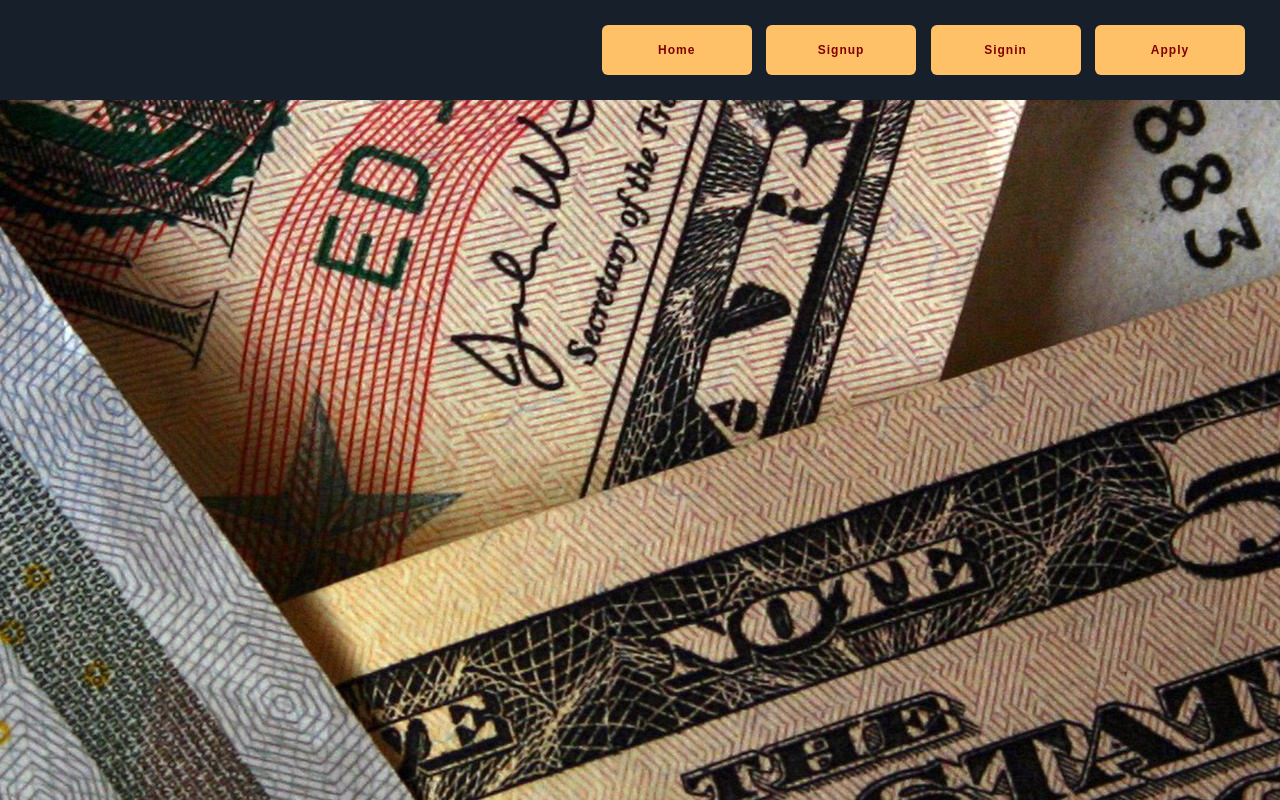
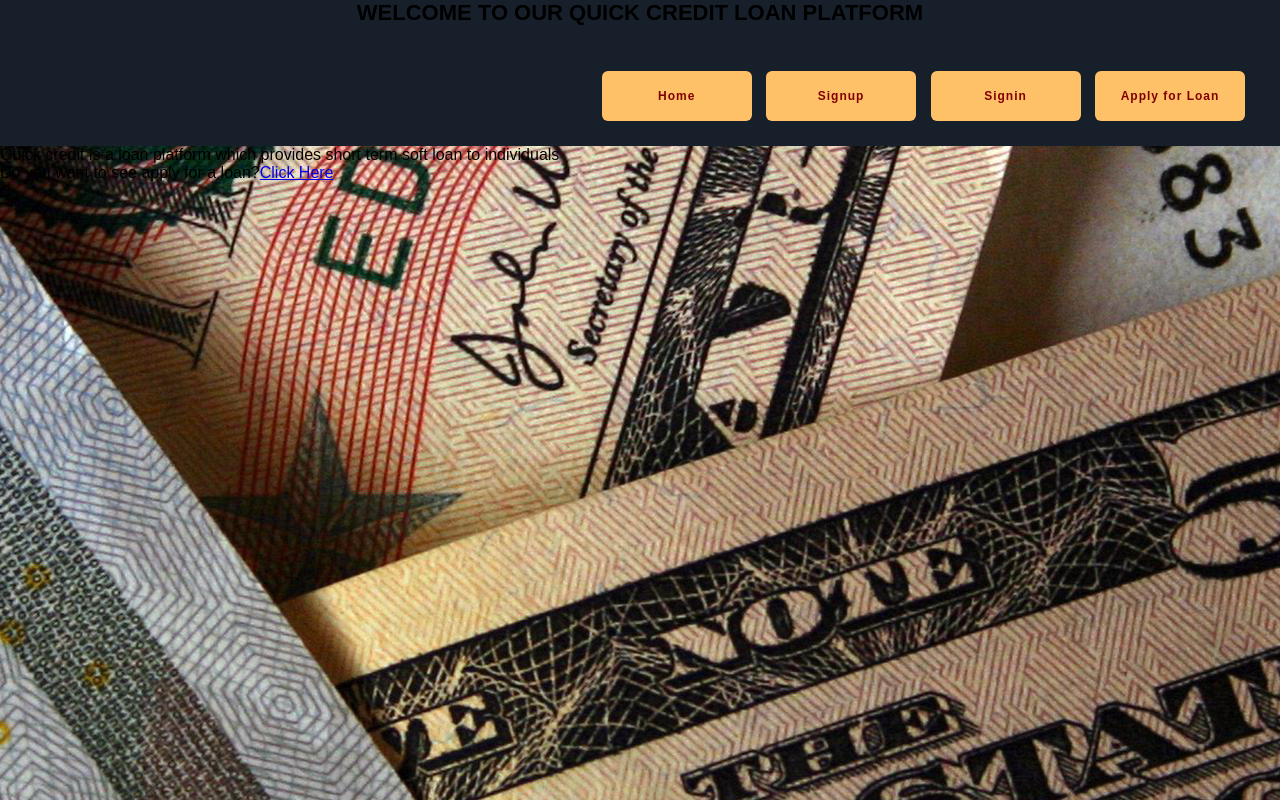
Before and after one commit to smugabekazi/quick-credit, a plain HTML site: page UI/homepage.html in a window 1280 px wide. Drawn offline with Linux system fonts and the light colour scheme.

Commit message:
ft-homepage-166030712

```diff
--- a/UI/homepage.html
+++ b/UI/homepage.html
@@ -11,20 +11,27 @@
         <div class="container-homepage">
 
                 <header>
+                  <h1 class="title">WELCOME TO OUR QUICK CREDIT LOAN PLATFORM </h1>
                     <nav class="nav">
                         <ul>
                           <li ><a class="active" href="homepage.html">Home</a></li>
                           <li><a href="signup.html">Signup</a></li>
                           <li><a href="html/login.html"> Signin</a></li>
-                          <li><a href="html/loan-application.html"> Apply</a></li>
+                          <li><a href="html/loan-application.html"> Apply for Loan</a></li>
 
 
                         </ul>
+                    <nav>
 
 
-                        <nav>
+                </header>
+                <div id="words"><p> Quick credit is a loan platform which provides short term soft loan to individuals</p>
+                   <p> Do you want to see apply for a loan?<a href="html/loan-application.html">Click Here</a>
+                    </p>
+                   </div>
+        </div>
 
-                        </header>
+
 
 
 </body>
```
